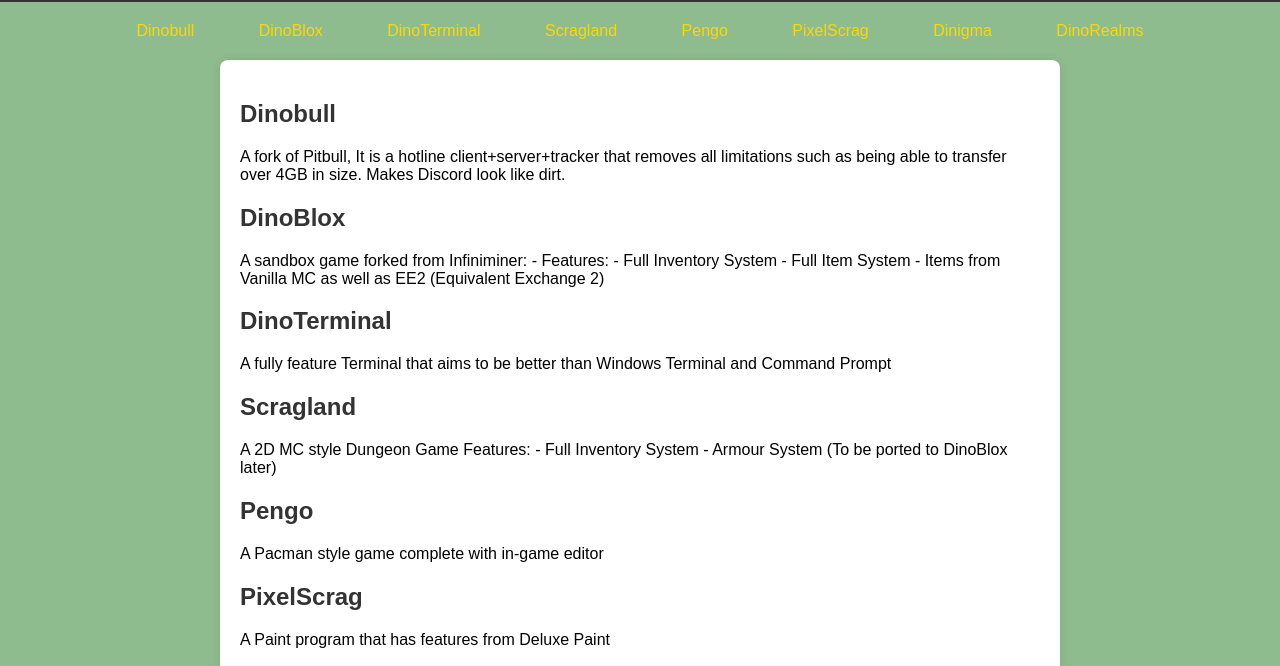
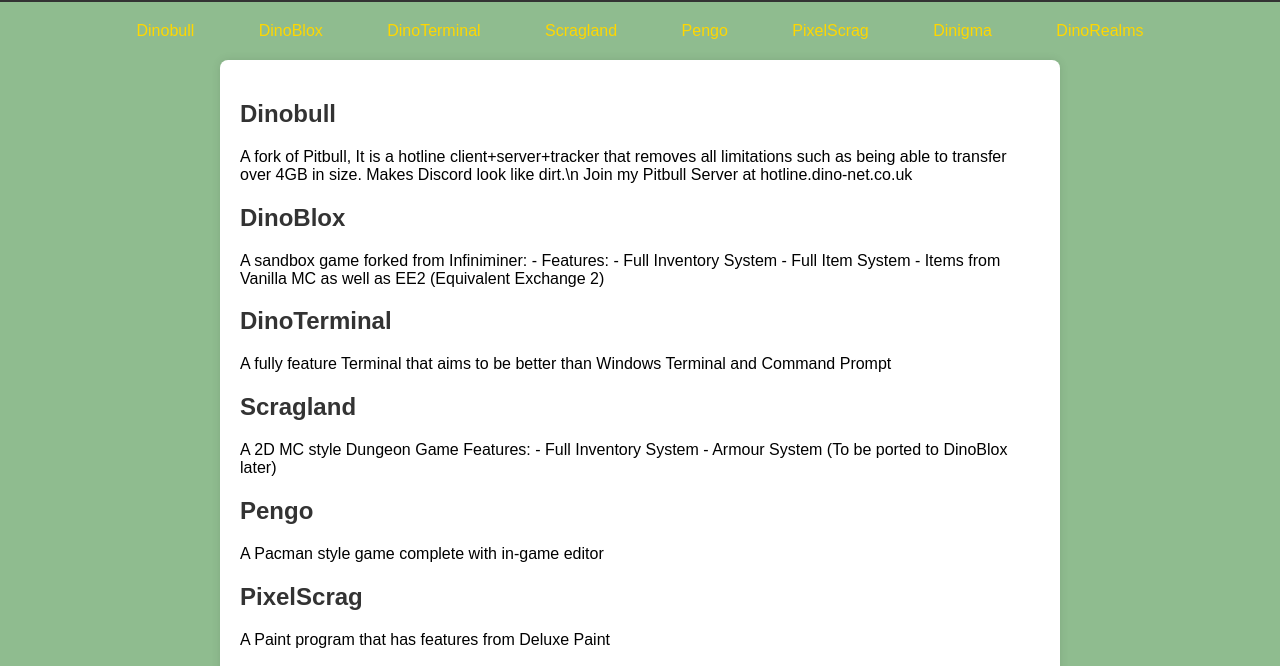
Before and after one commit to Dino-Net-Productions/cleverdino.github.io, a plain HTML site: page index.html in a window 1280 px wide. Shown: the part 126-792 px from the top of the page. Drawn offline with Linux system fonts and the light colour scheme.

Commit message:
update website

```diff
--- a/index.html
+++ b/index.html
@@ -90,7 +90,8 @@
 <div class="content">
 
     <h2 id="Dinobull">Dinobull</h2>
-    <p>A fork of Pitbull, It is a hotline client+server+tracker that removes all limitations such as being able to transfer over 4GB in size. Makes Discord look like dirt.
+    <p>A fork of Pitbull, It is a hotline client+server+tracker that removes all limitations such as being able to transfer over 4GB in size. Makes Discord look like dirt.\n
+    Join my Pitbull Server at hotline.dino-net.co.uk
     </p>
 
     <h2 id="DinoBlox">DinoBlox</h2>
```
